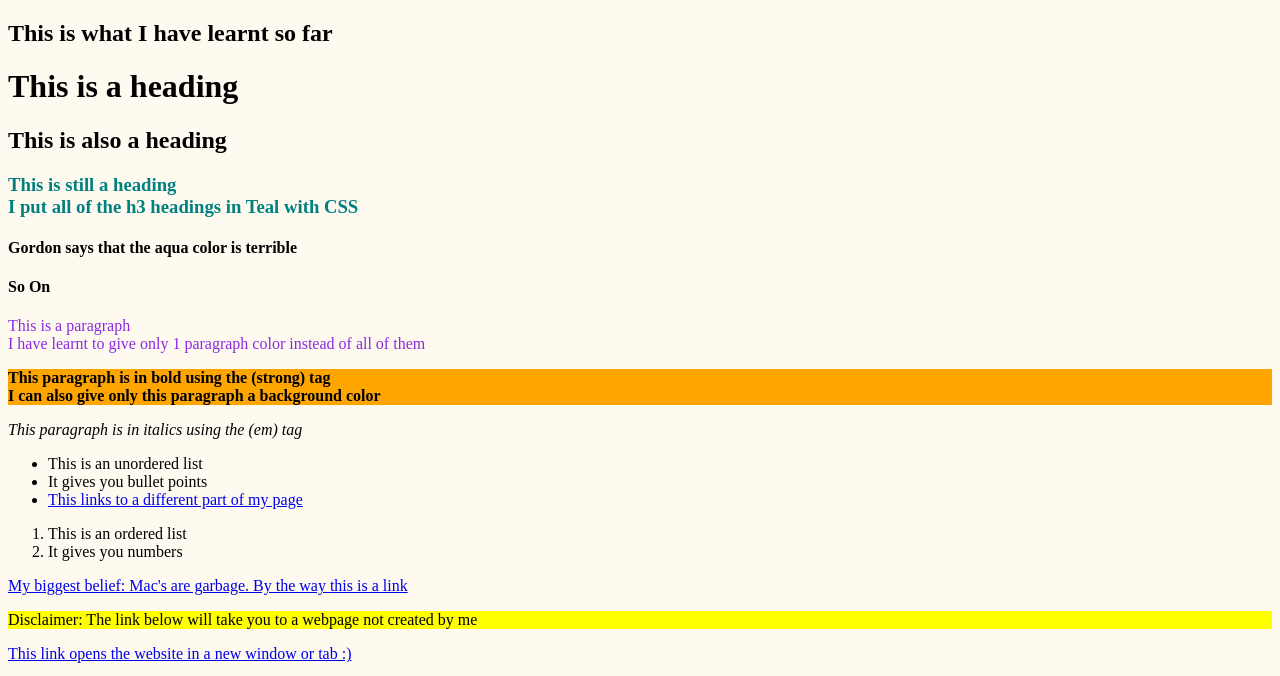
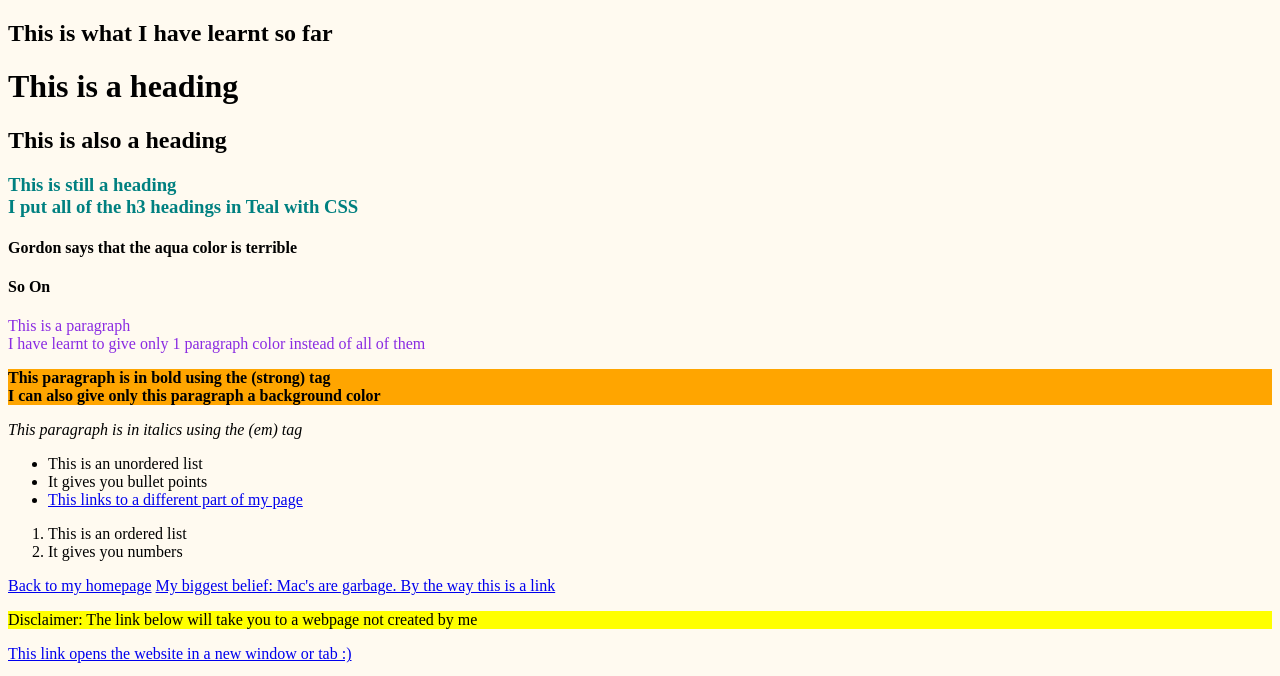
Before and after one commit to mitchbaynash/coding-1, a plain HTML site: page journal.html in a window 1280 px wide. Shown: the top 676 px of the page. Drawn offline with Linux system fonts and the light colour scheme.

Commit message:
Update journal.html

```diff
--- a/journal.html
+++ b/journal.html
@@ -45,6 +45,7 @@
         <li>It gives you numbers</li>
     </ol>
 
+    <a href="index.html">Back to my homepage</a>
     <a href="http://www.ign.com/boards/threads/proof-that-mac-is-overpriced-garbage.454784482/">My biggest belief: Mac's are garbage. By the way this is a link</a>
 
     <p id="dis">Disclaimer: The link below will take you to a webpage not created by me</p>
```
